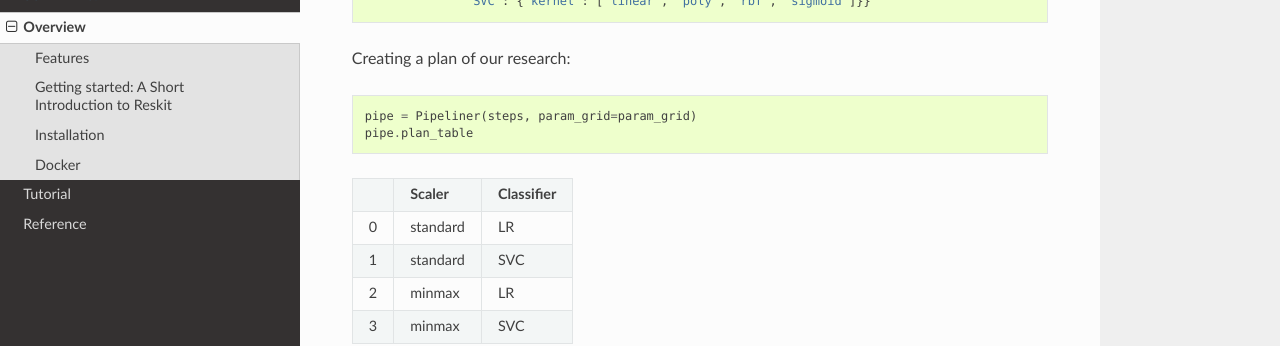
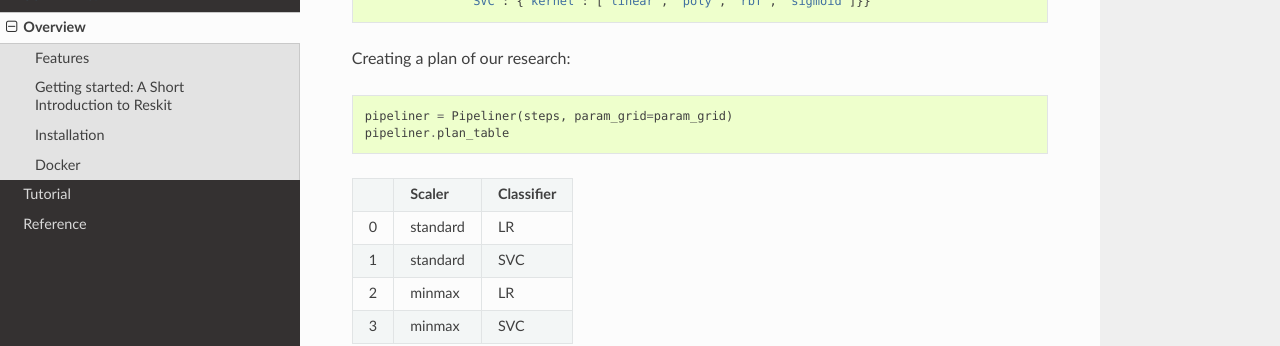
Before and after one commit to neuro-ml/reskit, a Sphinx documentation site: the page built from docs/source/overview.rst, in a window 1280 px wide and 900 px high, scrolled down 1567 px. Shown: the part 151-497 px from the top of the window. Built offline with Sphinx 7.4.7 and the Read the Docs theme 2.0.0, drawn with Linux system fonts in a browser that asks for light colours.

Commit message:
Fixed overview syntax.

```diff
--- a/docs/source/overview.rst
+++ b/docs/source/overview.rst
@@ -90,8 +90,8 @@ Creating a plan of our research:
 
 .. code-block:: python
 
-  pipe = Pipeliner(steps, param_grid=param_grid)
-  pipe.plan_table
+  pipeliner = Pipeliner(steps, param_grid=param_grid)
+  pipeliner.plan_table
 
 +---+------------+----------------+
 |   | **Scaler** | **Classifier** |
@@ -108,7 +108,7 @@ Creating a plan of our research:
 To tune parameters of models and evaluate this models, run:
 
 .. code-block:: python
-  pipe.get_results(X, y, scoring=['roc_auc'])
+  pipeliner.get_results(X, y, scoring=['roc_auc'])
 
 .. code-block:: bash
 
```
